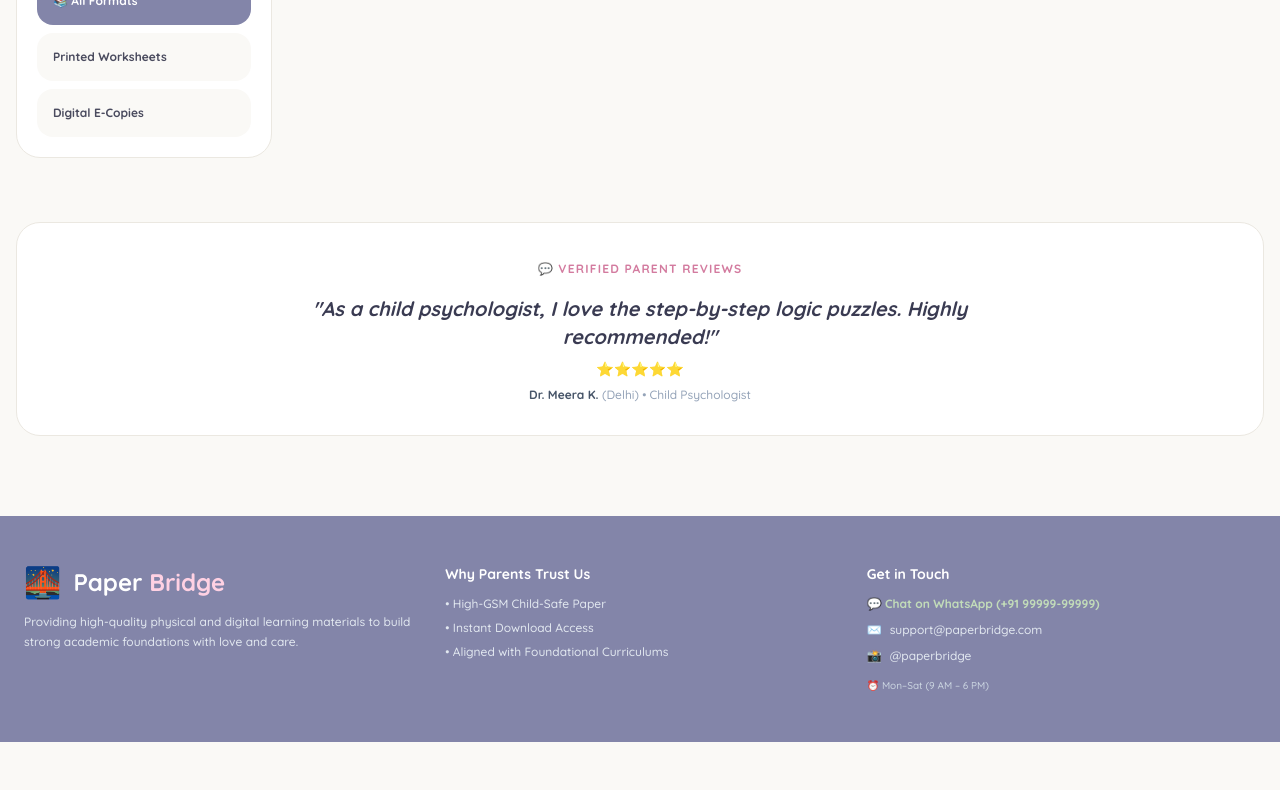
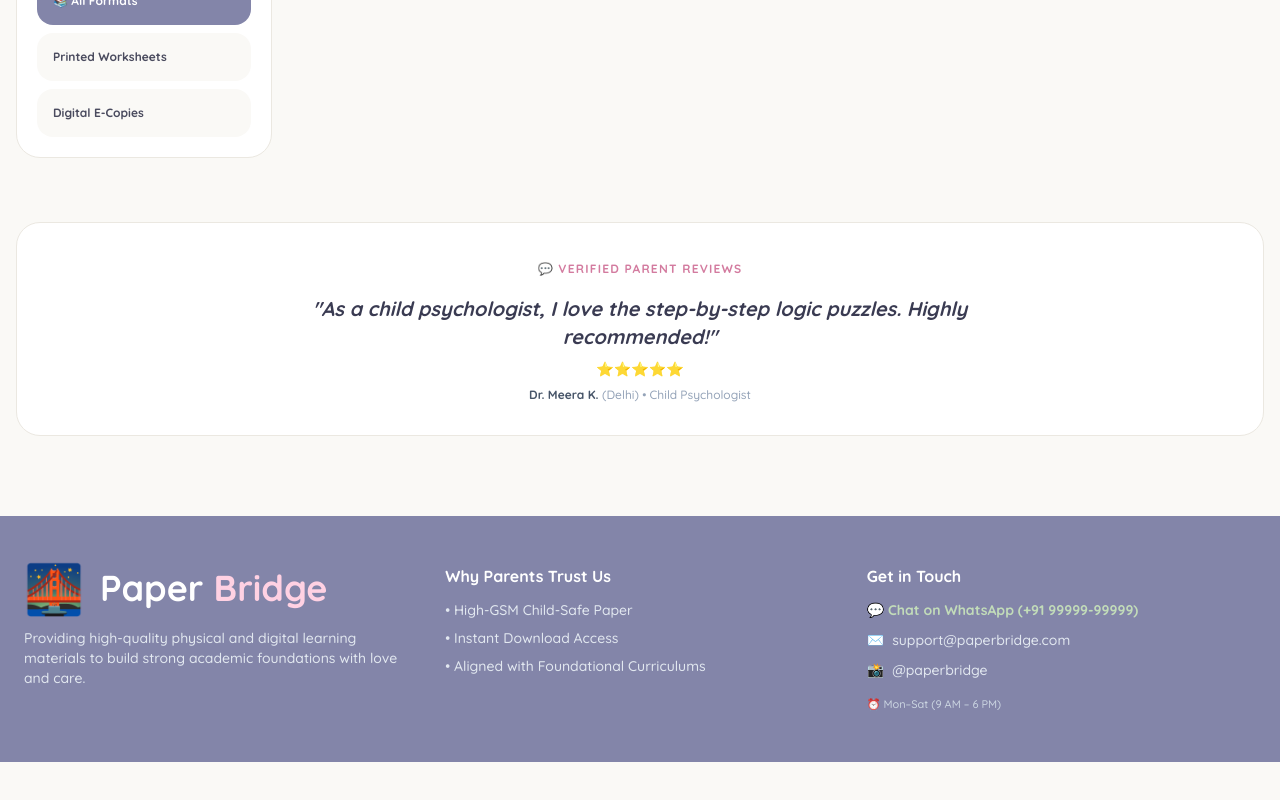
Before and after one commit to kkshk227-dev/edu-sprout-world, a React (Vite) app: page / in a window 1280 px wide. Shown: the part 1287-2087 px from the top of the page. Built offline with nearby package versions, Linux system fonts and the light colour scheme.

Commit message:
Update App.jsx

```diff
--- a/App.jsx
+++ b/App.jsx
@@ -609,31 +609,39 @@ export default function App() {
                 </section>
               )}
 
-              {/* FOOTER WITH HIGH-CONTRAST BRANDING & CLEAN LOGO DISPLAY */}
+              {/* FOOTER WITH ENLARGED LOGO & BOLD TYPOGRAPHY */}
               <footer className="text-slate-200 py-12 px-6 mt-12 text-xs" style={{ backgroundColor: themeColors.primary }}>
                 <div className="max-w-7xl mx-auto grid grid-cols-1 md:grid-cols-3 gap-8">
-                  <div className="space-y-3">
+                  <div className="space-y-4">
 
-                    {/* CLEANED UP FOOTER BRAND HEADER */}
-                    <div className="flex items-center space-x-3">
+                    {/* ENLARGED FOOTER BRANDING (CONTAINER & FONT SCALED UP) */}
+                    <div className="flex items-center space-x-3 sm:space-x-4">
                       {logoUrl ? (
-                        <div className="bg-white/95 p-1.5 rounded-2xl shadow-xs flex items-center justify-center">
-                          <img src={logoUrl} alt="Paper Bridge Logo" className="h-10 w-auto object-contain" />
+                        <div className="bg-white/95 p-2 rounded-2xl shadow-sm flex items-center justify-center shrink-0">
+                          <img
+                            src={logoUrl}
+                            alt="Paper Bridge Logo"
+                            style={{ height: `${Math.max(logoHeight * 0.8, 55)}px`, width: 'auto' }}
+                            className="object-contain"
+                          />
                         </div>
                       ) : (
-                        <span className="text-3xl">🌉</span>
+                        <span className="text-4xl sm:text-5xl">🌉</span>
                       )}
-                      <h3 className="text-white font-bold text-2xl tracking-normal" style={{ fontFamily }}>
+
+                      <h3 className="text-white font-bold text-3xl sm:text-4xl tracking-normal leading-none" style={{ fontFamily }}>
                         Paper <span className="text-[#FFD1E3]">Bridge</span>
                       </h3>
                     </div>
 
-                    <p className="text-slate-200 leading-relaxed font-medium">Providing high-quality physical and digital learning materials to build strong academic foundations with love and care.</p>
+                    <p className="text-slate-200 leading-relaxed font-medium text-xs sm:text-sm">
+                      Providing high-quality physical and digital learning materials to build strong academic foundations with love and care.
+                    </p>
                   </div>
 
                   <div>
-                    <h4 className="text-white font-bold mb-3 text-sm">Why Parents Trust Us</h4>
-                    <ul className="space-y-2 text-slate-200 font-medium">
+                    <h4 className="text-white font-bold mb-3 text-sm sm:text-base">Why Parents Trust Us</h4>
+                    <ul className="space-y-2 text-slate-200 font-medium text-xs sm:text-sm">
                       <li>• High-GSM Child-Safe Paper</li>
                       <li>• Instant Download Access</li>
                       <li>• Aligned with Foundational Curriculums</li>
@@ -641,8 +649,8 @@ export default function App() {
                   </div>
 
                   <div>
-                    <h4 className="text-white font-bold mb-3 text-sm">Get in Touch</h4>
-                    <div className="space-y-2.5 text-slate-200 font-medium">
+                    <h4 className="text-white font-bold mb-3 text-sm sm:text-base">Get in Touch</h4>
+                    <div className="space-y-2.5 text-slate-200 font-medium text-xs sm:text-sm">
                       <a
                         href={`https://wa.me/${contactInfo.whatsappRaw}`}
                         target="_blank"
@@ -660,7 +668,7 @@ export default function App() {
                         📸 <a href={contactInfo.instagramLink} target="_blank" rel="noreferrer" className="hover:underline">{contactInfo.instagram}</a>
                       </p>
 
-                      <p className="text-[10px] text-slate-300 pt-1">
+                      <p className="text-[11px] text-slate-300 pt-1">
                         ⏰ {contactInfo.supportHours}
                       </p>
                     </div>
```
